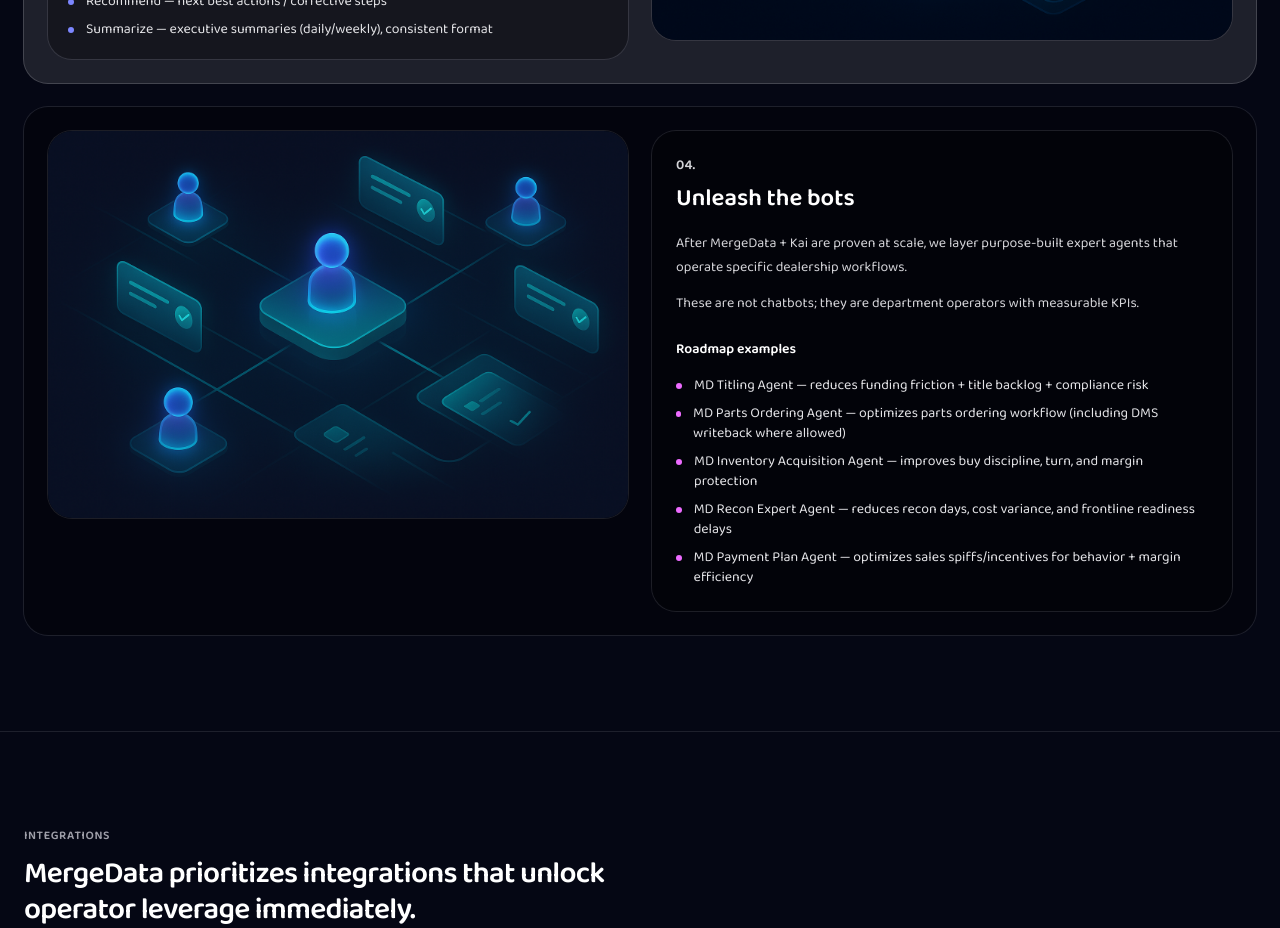
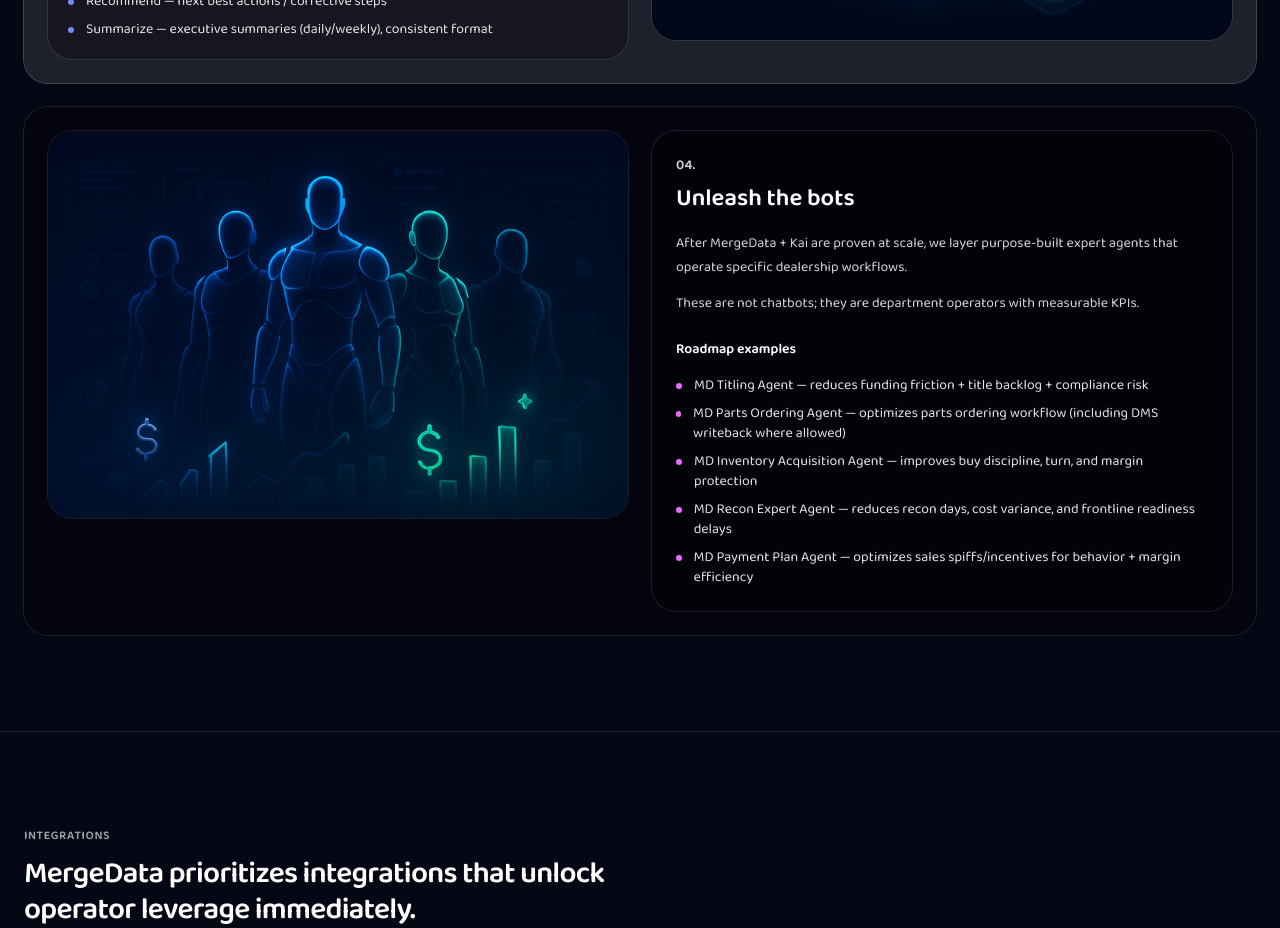
Before and after one commit to wpageiii/mergedata-ai-web, a Next.js app: page / in a window 1280 px wide. Shown: the part 3260-4188 px from the top of the page. Built offline with nearby package versions, Linux system fonts and the light colour scheme.

Commit message:
Update unleash-the-bots illustration (hero lineup v2)

```diff
--- a/src/app/page.tsx
+++ b/src/app/page.tsx
@@ -336,7 +336,7 @@
               <div className="grid gap-6 rounded-3xl bg-black/30 p-6 ring-1 ring-white/10 md:grid-cols-2 md:items-start">
                 <div className="overflow-hidden rounded-3xl bg-black/30 ring-1 ring-white/10">
                   <Image
-                    src="/images/ai/unleash-the-bots.png"
+                    src="/images/ai/unleash-the-bots-v2.png"
                     alt="Unleash the bots"
                     width={1200}
                     height={760}
```
Also changed, not shown: public/images/ai/unleash-the-bots-v2.png (added).
